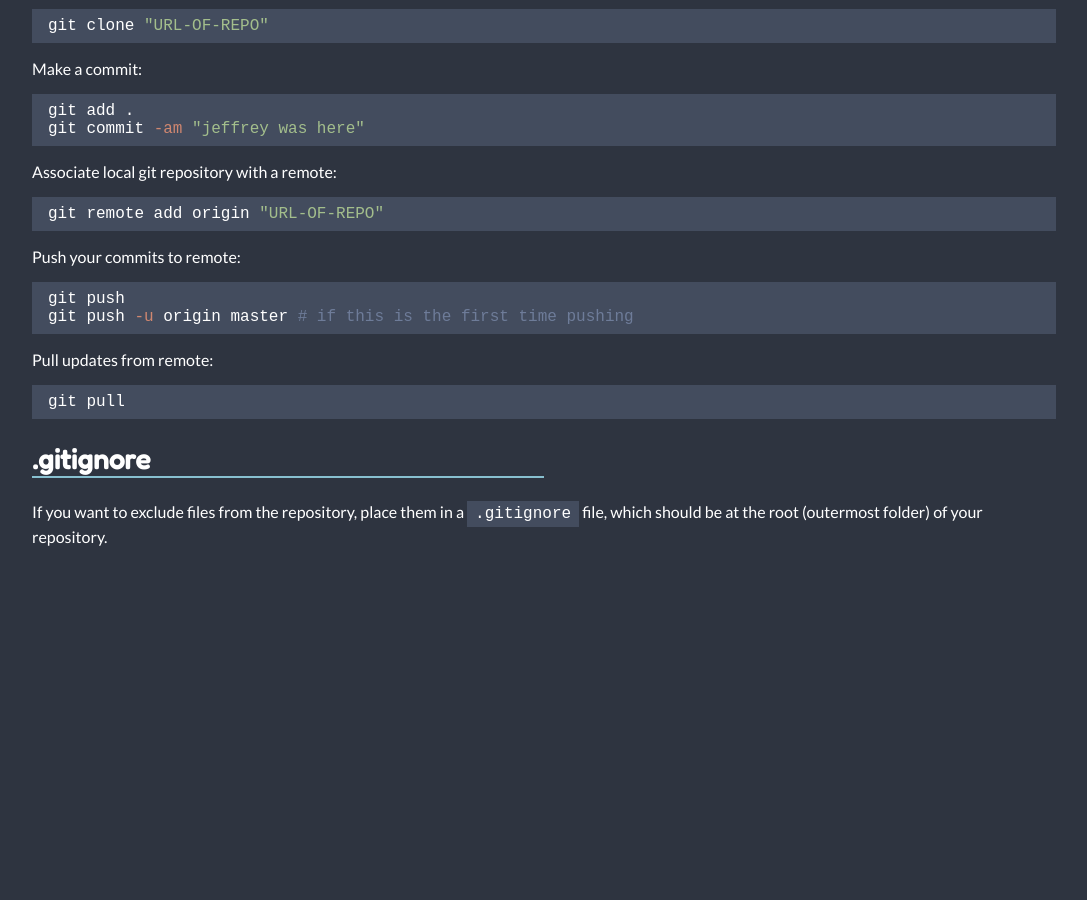
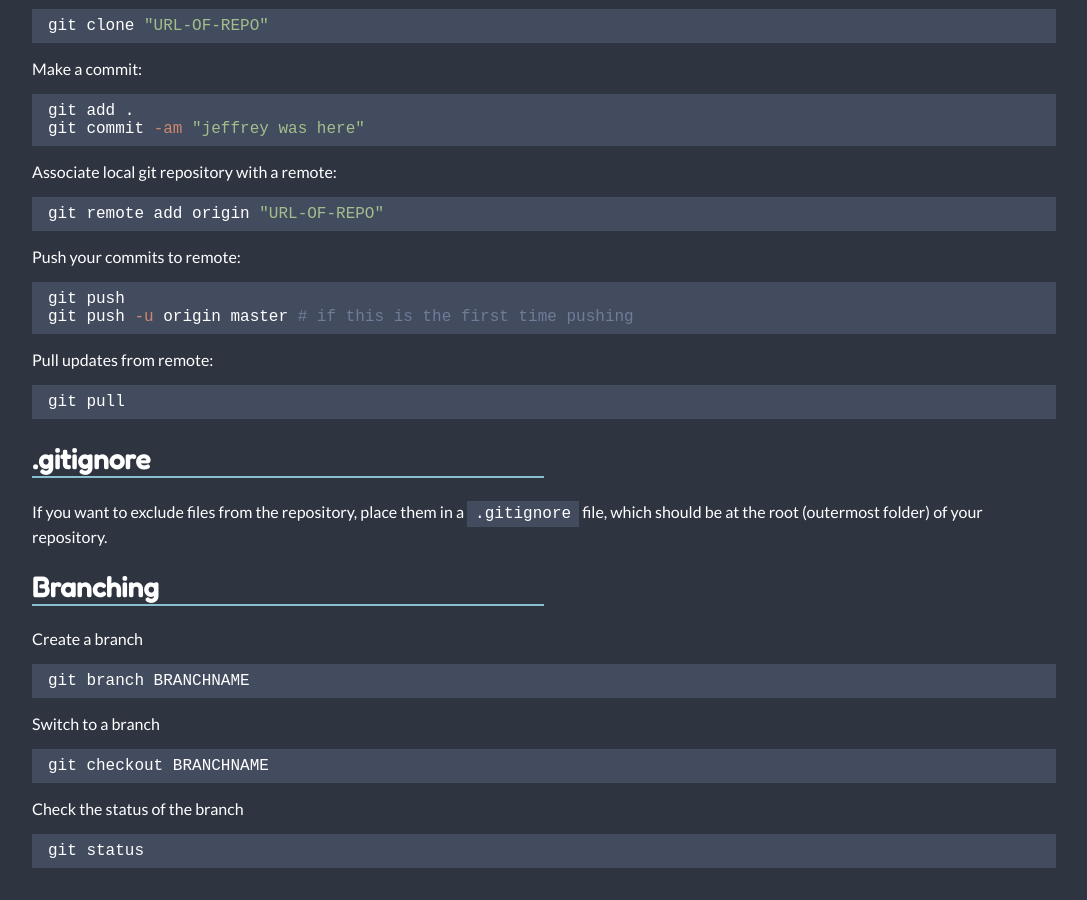
Before and after one commit to Jellyfish4654/guides, a Jekyll site: the page built from git.md, in a window 1280 px wide and 900 px high, scrolled down 980 px. Shown: the whole window, without its empty margins (96-1183 px from the left). Built offline with Jekyll 4.4.1, drawn with Linux system fonts in a browser that asks for light colours; before the commit the page ends 1558 px from its top, so only the background shows below that.

Commit message:
add branching

````diff
--- a/git.md
+++ b/git.md
@@ -73,3 +73,20 @@ git pull
 ## .gitignore
 If you want to exclude files from the repository, place them in a `.gitignore` file,
 which should be at the root (outermost folder) of your repository.
+
+
+## Branching
+Create a branch
+```bash
+git branch BRANCHNAME
+```
+
+Switch to a branch
+```bash
+git checkout BRANCHNAME
+```
+
+Check the status of the branch
+```bash
+git status
+```
````
